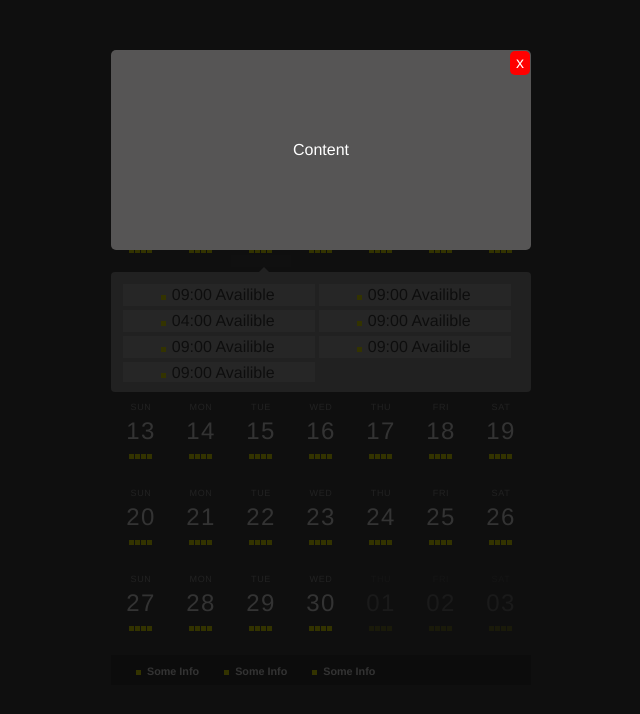
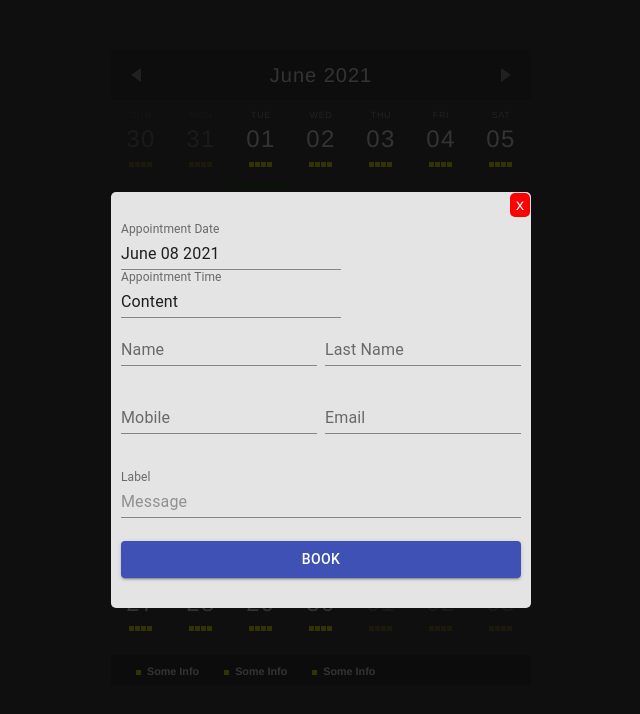
Before and after one commit to AleksandrRiabov/calendar, a React (Create React App) app: page / in a window 1280 px wide. Shown: the top 714 px of the page, without its empty margins (319-959 px from the left). Built offline with nearby package versions, Linux system fonts and the light colour scheme.

Commit message:
Booking modal form added

```diff
--- a/package.json
+++ b/package.json
@@ -3,6 +3,7 @@
   "version": "0.1.0",
   "private": true,
   "dependencies": {
+    "@material-ui/core": "^4.11.4",
     "@testing-library/jest-dom": "^5.13.0",
     "@testing-library/react": "^11.2.7",
     "@testing-library/user-event": "^12.8.3",
--- a/src/components/BookingModal/BookingModal.css
+++ b/src/components/BookingModal/BookingModal.css
@@ -1,5 +1,5 @@
 .modal{
-   position: absolute;
+   position: fixed;
    top: 0;
    left: 0;
    bottom: 0;
@@ -9,6 +9,9 @@
    opacity: 0;
    transition: 0.5s ease;
    pointer-events: none;
+   display: flex;
+   justify-content: center;
+   align-items: center;
 }
 
 .active {
@@ -19,20 +22,18 @@
 .modal-container{
    width: 100%;
    max-width: 420px;
-   min-height: 200px;
-   margin: 50px auto;
    display: flex;
    justify-content: center;
    align-items: center;
    position: relative;
-   background: #565555;
+   background: #e4e4e4;
    border-radius: 5px;
 }
 
 .modal-content{
-   padding: 10px;
-   transform: scale(0.5);
-   transition: 0.6s ease-in-out;
+   padding: 30px 10px;
+   transform: scale(0.9);
+   transition: 0.5s ease-in-out;
 }
 
 .modal-content-active{
@@ -46,4 +47,11 @@
    padding: 3px 6px;;
    background-color: red;
    border-radius: 5px;
+   cursor: pointer;
 }
+
+.flex-wrapper{
+   display: flex;
+   justify-content: space-between;
+   margin-bottom: 20px;
+}
--- a/src/components/BookingModal/BookingModal.js
+++ b/src/components/BookingModal/BookingModal.js
@@ -1,15 +1,70 @@
-import React from 'react'
+import  {useState} from 'react'
 import "./BookingModal.css"
 import {useGlobalContext} from "../../context";
+import TextField from "@material-ui/core/TextField";
+import Button from "@material-ui/core/Button";
+
+const initialForm = {name: "", lastName: "", mobile: "", email: "", message: ""};
 
 export default function BookingModal() {
-   const {showBookingModal, closeBookingModal, bookingModalContent} = useGlobalContext();
+   const {showBookingModal, closeBookingModal, bookingModalContent, selectedDay} = useGlobalContext();
+   const [formContent, setFormContenet] = useState(initialForm);
+
+   const finalFormData = () => {
+      const formData = {...formContent, date: selectedDay.format("MMMM DD YYYY"), time: bookingModalContent}
+      console.log(formData)
+   }
 
    return (
       <div className={`modal ${showBookingModal ? "active": null}`}>
           <div className="modal-container">
              <div className={`modal-content ${showBookingModal ? "modal-content-active": null}`}>
-                {bookingModalContent}
+               <form>
+               <TextField
+                  id="standard-read-only-input"
+                  label="Appointment Date"
+                  value={selectedDay.format("MMMM DD YYYY")}
+                  InputProps={{
+                     readOnly: true,
+                }}
+                   />
+                   <TextField
+                  id="standard-read-only-input"
+                  label="Appointment Time"
+                  value={bookingModalContent}
+                  InputProps={{
+                     readOnly: true,
+                }}
+                   />
+                <div className="flex-wrapper">
+                  <TextField style={{ width: "49%" }} value={formContent.name} onChange={(e) => setFormContenet({...formContent, name: e.target.value})} id="standart-basic" label="Name"/>
+                  <TextField  style={{ width: "49%" }} value={formContent.lastName} onChange={(e) => setFormContenet({...formContent, lastName: e.target.value})} id="standart-basic" label="Last Name"/>
+                </div>
+                <div className="flex-wrapper">
+                  <TextField style={{ width: "49%" }} value={formContent.mobile} onChange={(e) => setFormContenet({...formContent, mobile: e.target.value})} id="standart-basic" label="Mobile" placeholder="07*********"/>
+                  <TextField  style={{ width: "49%" }} value={formContent.email} onChange={(e) => setFormContenet({...formContent, email: e.target.value})}id="standart-basic" label="Email" placeholder="email@email.com"/>
+                </div>
+                <TextField
+                     value={formContent.message}
+                      onChange={(e) => setFormContenet({...formContent, message: e.target.value})}
+                     id="standard-full-width"
+                     label="Label"
+                     placeholder="Message"
+                     fullWidth
+                     margin="normal"
+                     InputLabelProps={{
+                        shrink: true,
+                     }}
+                     variant="standard"
+                  />
+               <Button
+                onClick={(e) => {
+                   e.preventDefault();
+                   finalFormData();
+                   setFormContenet(initialForm);
+                }}
+               type="submit" fullWidth color={"primary"} variant={"contained"} style={{marginTop: "15px"}}>Book</Button>
+               </form>
              </div>
              <div className="close" onClick={() => closeBookingModal()}>x</div>
           </div>
```
Also changed, not shown: 1 other file (tests, documents, lock files or other folders).
